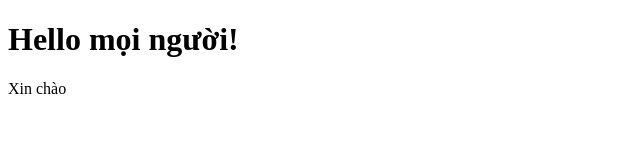
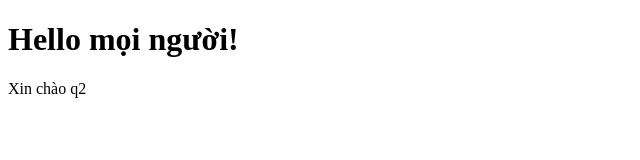
Before and after one commit to Trinh-Dung-026/BTL_JS, a plain HTML site: page index.html in a window 1280 px wide. Shown: the full height of the page, 0-640 px from the left. Drawn offline with Linux system fonts and the light colour scheme.

Commit message:
Hoangupdate

```diff
--- a/index.html
+++ b/index.html
@@ -7,6 +7,6 @@
 </head>
 <body>
     <h1>Hello mọi người!</h1>
-    <p>Xin chào</p>
+    <p>Xin chào q2</p>
 </body>
 </html>
```
